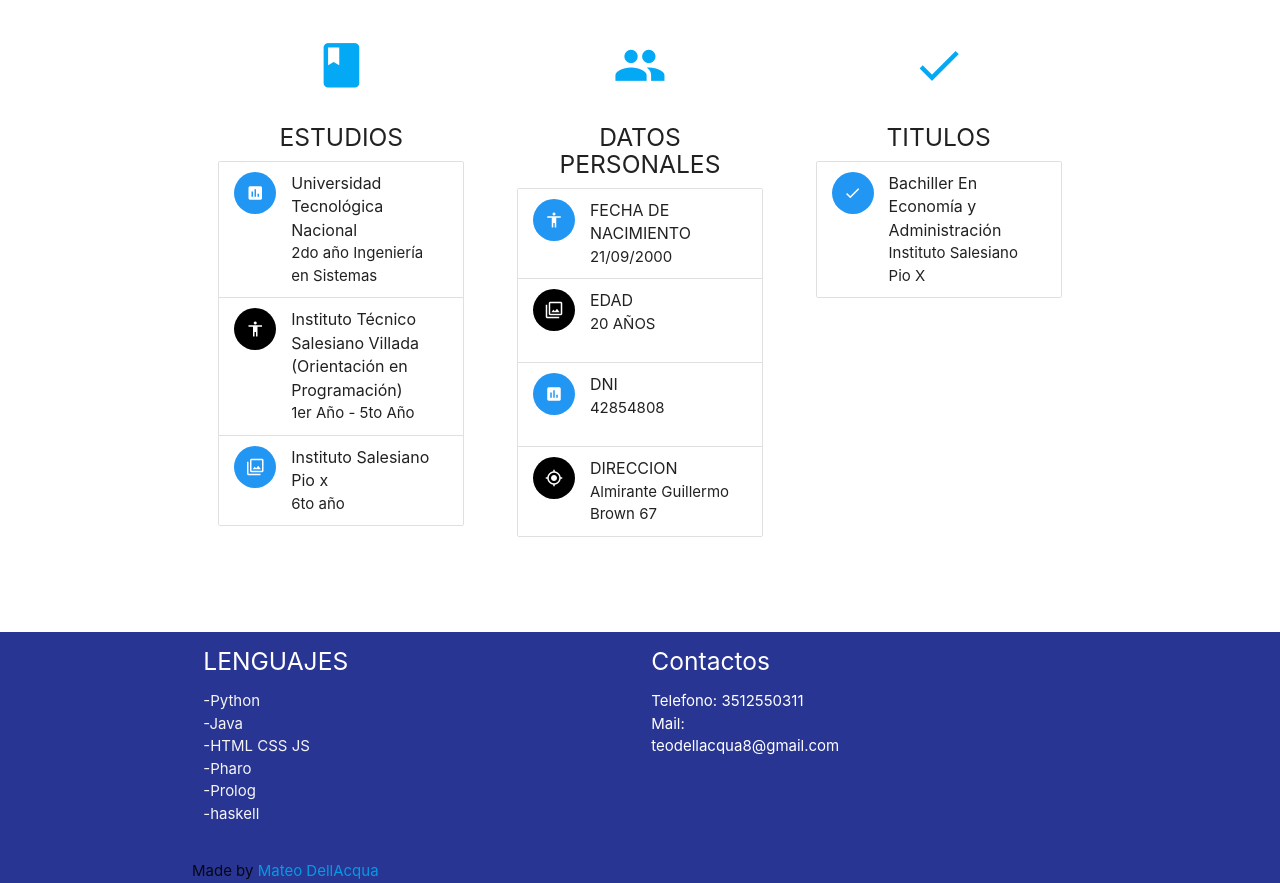
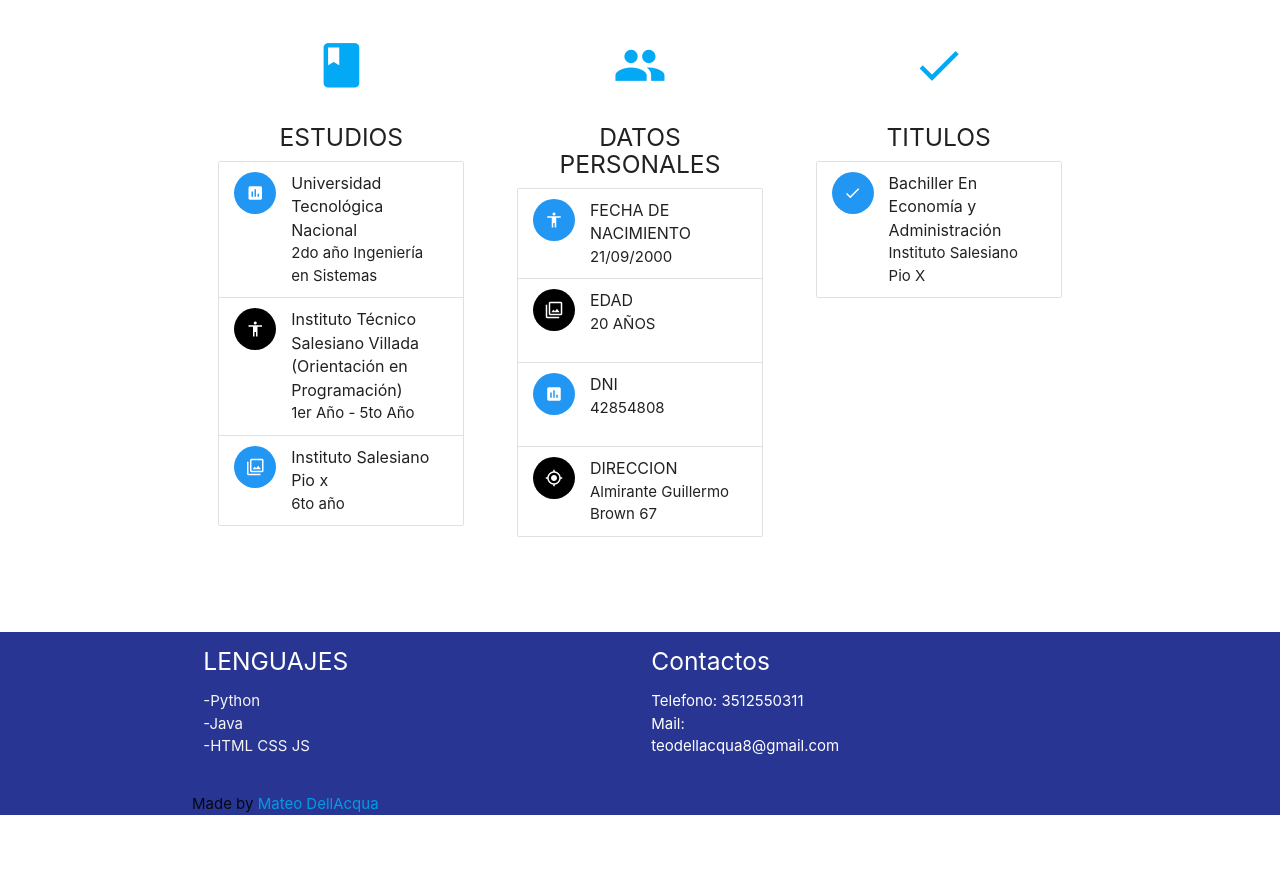
Before and after one commit to teodc888/curriculum, a plain HTML site: page index.html in a window 1280 px wide. Shown: the part 740-1623 px from the top of the page. After the commit the page ends 1555 px from the top, so only its background shows below. Drawn offline with nearby package versions, Linux system fonts and the light colour scheme.

Commit message:
Add files via upload

```diff
--- a/index.html
+++ b/index.html
@@ -137,7 +137,7 @@
       <div class="row">
         <div class="col l6 s12">
           <h5 class="white-text">LENGUAJES</h5>
-          <p class="grey-text text-lighten-4"> -Python <br> -Java <br> -HTML CSS JS <br> -Pharo <br> -Prolog <br> -haskell </p>
+          <p class="grey-text text-lighten-4"> -Python <br> -Java <br> -HTML CSS JS
 
 
         </div>
```
